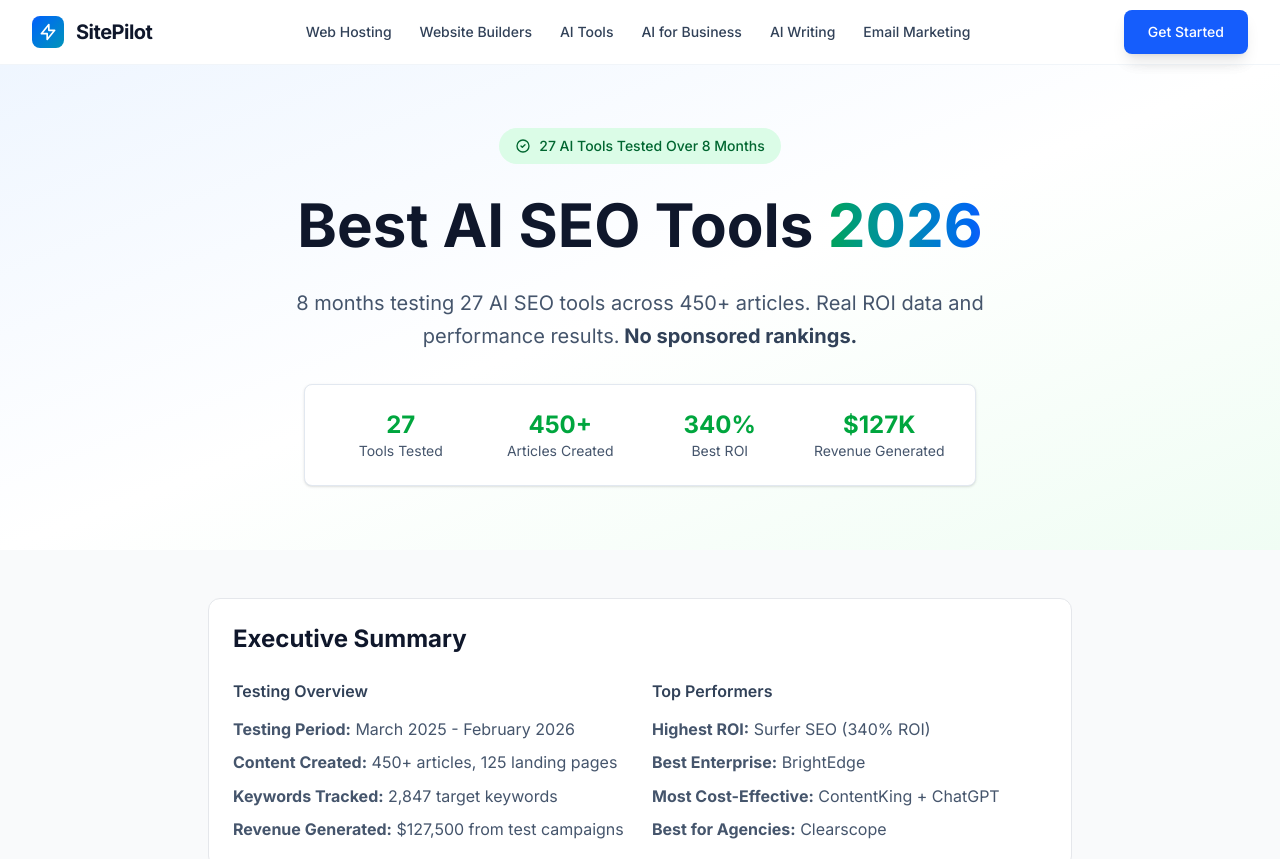
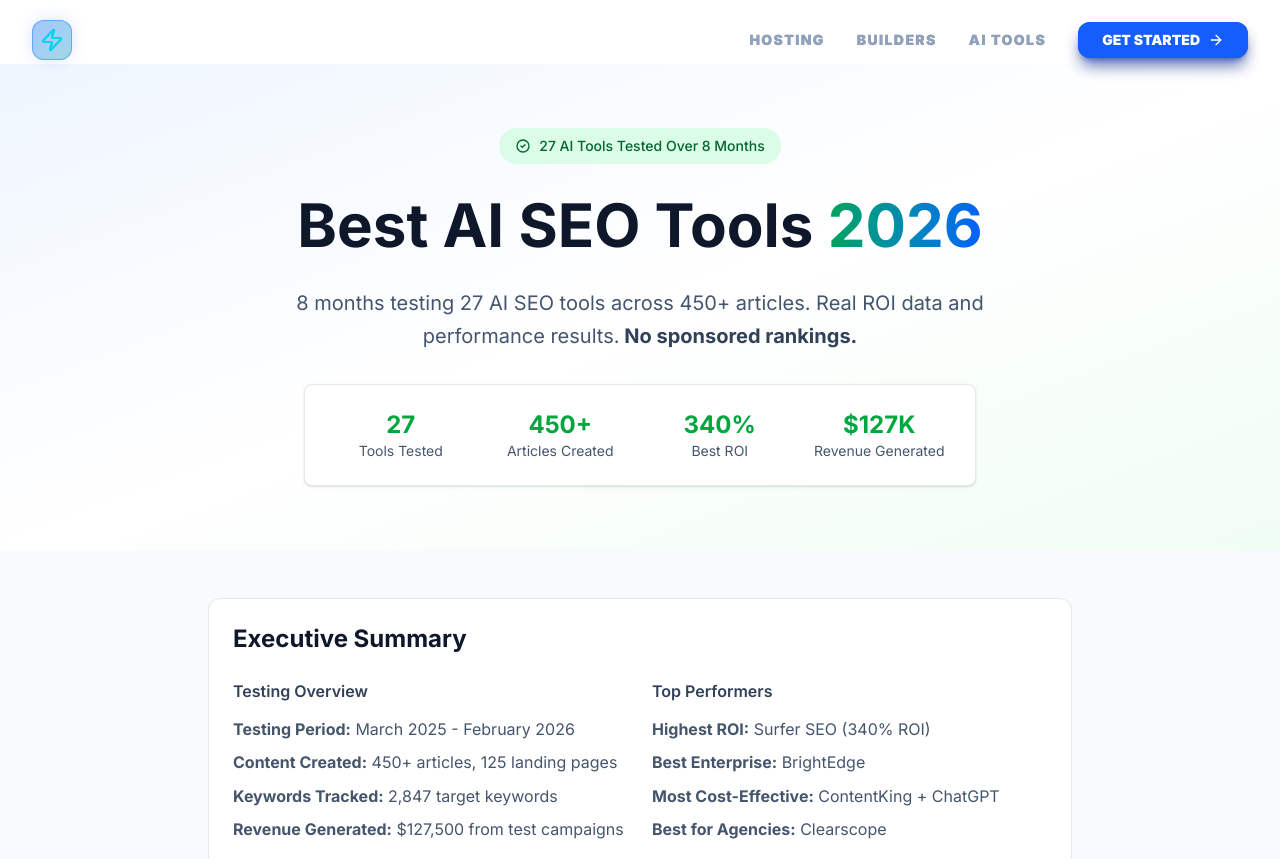
Before and after one commit to teccoxie2/sitepilot, a Next.js app: page /best-ai-seo-tools-2026 in a window 1280 px wide. Shown: the top 859 px of the page. Built offline with nearby package versions, Linux system fonts and the light colour scheme.

Commit message:
design: complete header overhaul with Black Knight UI and neon Zap icon

```diff
--- a/src/components/Header.tsx
+++ b/src/components/Header.tsx
@@ -2,6 +2,7 @@
 
 import Link from "next/link";
 import { useState, useEffect } from "react";
+import { Zap, Menu, X, ArrowRight } from 'lucide-react';
 
 export default function Header() {
   const [mobileMenuOpen, setMobileMenuOpen] = useState(false);
@@ -17,130 +18,79 @@
     return () => window.removeEventListener('scroll', handleScroll);
   }, []);
 
+  const navLinks = [
+    { name: "Hosting", href: "/web-hosting", color: "hover:text-blue-400" },
+    { name: "Builders", href: "/website-builders", color: "hover:text-purple-400" },
+    { name: "AI Tools", href: "/ai-tools", color: "hover:text-green-400" }
+  ];
+
   return (
     <header className={`fixed w-full top-0 z-50 transition-all duration-300 ${
       scrolled
-        ? 'bg-white/95 backdrop-blur-md border-b border-slate-200 shadow-sm'
-        : 'bg-white border-b border-slate-100'
+        ? 'bg-[#0A0A0A]/90 backdrop-blur-md border-b border-white/10 shadow-2xl'
+        : 'bg-transparent border-b border-transparent'
     }`}>
       <nav className="max-w-7xl mx-auto px-4 sm:px-6 lg:px-8">
-        <div className="flex justify-between items-center h-16">
+        <div className="flex justify-between items-center h-20">
           {/* Logo */}
           <Link href="/" className="flex items-center group">
-            <div className="w-8 h-8 bg-gradient-to-br from-blue-600 to-cyan-600 rounded-lg mr-3 flex items-center justify-center group-hover:scale-110 transition-transform">
-              <svg className="w-5 h-5 text-white" fill="none" stroke="currentColor" viewBox="0 0 24 24">
-                <path strokeLinecap="round" strokeLinejoin="round" strokeWidth={2} d="M13 10V3L4 14h7v7l9-11h-7z" />
-              </svg>
+            <div className="w-10 h-10 bg-gradient-to-br from-blue-600/20 to-cyan-600/20 border border-blue-500/30 rounded-xl mr-3 flex items-center justify-center group-hover:scale-110 transition-transform shadow-[0_0_15px_rgba(59,130,246,0.1)]">
+              <Zap className="w-6 h-6 text-cyan-400" />
             </div>
-            <span className="text-xl font-bold text-slate-900 tracking-tight group-hover:text-blue-600 transition-colors">
-              SitePilot
-            </span>
+            <span className="text-2xl font-black text-white tracking-tighter group-hover:text-cyan-400 transition-colors">SitePilot</span>
           </Link>
 
-          {/* Desktop Navigation */}
-          <div className="hidden lg:flex items-center space-x-1">
-            <Link href="/web-hosting" className="px-3 py-2 text-sm font-medium text-slate-700 hover:text-blue-600 hover:bg-blue-50 rounded-lg transition-all">
-              Web Hosting
+          {/* Desktop Nav */}
+          <div className="hidden lg:flex items-center space-x-8">
+            {navLinks.map((link) => (
+              <Link
+                key={link.name}
+                href={link.href}
+                className={`text-sm font-black uppercase tracking-widest text-slate-400 ${link.color} transition-all`}
+              >
+                {link.name}
               </Link>
-            <Link href="/website-builders" className="px-3 py-2 text-sm font-medium text-slate-700 hover:text-purple-600 hover:bg-purple-50 rounded-lg transition-all">
-              Website Builders
-            </Link>
-            <Link href="/ai-tools" className="px-3 py-2 text-sm font-medium text-slate-700 hover:text-green-600 hover:bg-green-50 rounded-lg transition-all">
-              AI Tools
-            </Link>
-            <Link href="/best-ai-tools-small-business-2026" className="px-3 py-2 text-sm font-medium text-slate-700 hover:text-emerald-600 hover:bg-emerald-50 rounded-lg transition-all">
-              AI for Business
-            </Link>
-            <Link href="/best-ai-writing-tools-2026" className="px-3 py-2 text-sm font-medium text-slate-700 hover:text-orange-600 hover:bg-orange-50 rounded-lg transition-all">
-              AI Writing
-            </Link>
-            <Link href="/best-email-marketing-tools-2026" className="px-3 py-2 text-sm font-medium text-slate-700 hover:text-cyan-600 hover:bg-cyan-50 rounded-lg transition-all">
-              Email Marketing
+            ))}
+            <Link
+              href="/web-hosting"
+              className="px-6 py-2 bg-blue-600 text-white rounded-xl text-sm font-black hover:bg-blue-500 transition-all shadow-lg shadow-blue-900/40 flex items-center gap-2"
+            >
+              GET STARTED <ArrowRight className="w-4 h-4" />
             </Link>
           </div>
 
-          {/* CTA Button + Mobile Menu */}
-          <div className="flex items-center gap-4">
-            <Link href="/web-hosting" className="hidden sm:inline-flex btn btn-primary">
-              Get Started
-            </Link>
-
-            {/* Mobile menu button */}
+          {/* Mobile Menu Button */}
           <button
+            className="lg:hidden p-2 text-slate-400 hover:text-white"
             onClick={() => setMobileMenuOpen(!mobileMenuOpen)}
-              className="lg:hidden p-2 rounded-lg text-slate-500 hover:text-slate-700 hover:bg-slate-100 transition-all"
           >
-              <svg className="h-6 w-6" fill="none" viewBox="0 0 24 24" stroke="currentColor">
-                {mobileMenuOpen ? (
-                  <path strokeLinecap="round" strokeLinejoin="round" strokeWidth={2} d="M6 18L18 6M6 6l12 12" />
-                ) : (
-                  <path strokeLinecap="round" strokeLinejoin="round" strokeWidth={2} d="M4 6h16M4 12h16M4 18h16" />
-                )}
-              </svg>
+            {mobileMenuOpen ? <X className="w-8 h-8" /> : <Menu className="w-8 h-8" />}
           </button>
         </div>
-        </div>
+      </nav>
 
-        {/* Mobile Navigation */}
+      {/* Mobile Menu */}
       {mobileMenuOpen && (
-          <div className="lg:hidden py-4 border-t border-slate-100">
-            <div className="flex flex-col space-y-1">
+        <div className="lg:hidden bg-[#0A0A0A] border-b border-white/10 p-8 space-y-6 animate-in slide-in-from-top duration-300">
+          {navLinks.map((link) => (
+            <Link
+              key={link.name}
+              href={link.href}
+              className="block text-xl font-black text-white uppercase tracking-tighter"
+              onClick={() => setMobileMenuOpen(false)}
+            >
+              {link.name}
+            </Link>
+          ))}
           <Link
             href="/web-hosting"
-                className="px-3 py-3 text-base font-medium text-slate-700 hover:text-blue-600 hover:bg-blue-50 rounded-lg transition-all"
+            className="block w-full py-4 bg-blue-600 text-center text-white rounded-2xl font-black"
             onClick={() => setMobileMenuOpen(false)}
           >
-                🌐 Web Hosting
-              </Link>
-              <Link
-                href="/website-builders"
-                className="px-3 py-3 text-base font-medium text-slate-700 hover:text-purple-600 hover:bg-purple-50 rounded-lg transition-all"
-                onClick={() => setMobileMenuOpen(false)}
-              >
-                🔨 Website Builders
-              </Link>
-              <Link
-                href="/ai-tools"
-                className="px-3 py-3 text-base font-medium text-slate-700 hover:text-green-600 hover:bg-green-50 rounded-lg transition-all"
-                onClick={() => setMobileMenuOpen(false)}
-              >
-                🤖 AI Tools
-              </Link>
-              <Link
-                href="/best-ai-tools-small-business-2026"
-                className="px-3 py-3 text-base font-medium text-slate-700 hover:text-emerald-600 hover:bg-emerald-50 rounded-lg transition-all"
-                onClick={() => setMobileMenuOpen(false)}
-              >
-                💼 AI for Business
-              </Link>
-              <Link
-                href="/best-ai-writing-tools-2026"
-                className="px-3 py-3 text-base font-medium text-slate-700 hover:text-orange-600 hover:bg-orange-50 rounded-lg transition-all"
-                onClick={() => setMobileMenuOpen(false)}
-              >
-                ✍️ AI Writing
-              </Link>
-              <Link
-                href="/best-email-marketing-tools-2026"
-                className="px-3 py-3 text-base font-medium text-slate-700 hover:text-cyan-600 hover:bg-cyan-50 rounded-lg transition-all"
-                onClick={() => setMobileMenuOpen(false)}
-              >
-                📧 Email Marketing
-              </Link>
-
-              <div className="pt-4 mt-4 border-t border-slate-100">
-                <Link
-                  href="/web-hosting"
-                  className="btn btn-primary w-full"
-                  onClick={() => setMobileMenuOpen(false)}
-                >
-                  Get Started
+            GET STARTED
           </Link>
         </div>
-            </div>
-          </div>
       )}
-      </nav>
     </header>
   );
 }
```
Lines whose indentation alone changed are shown as unchanged.
